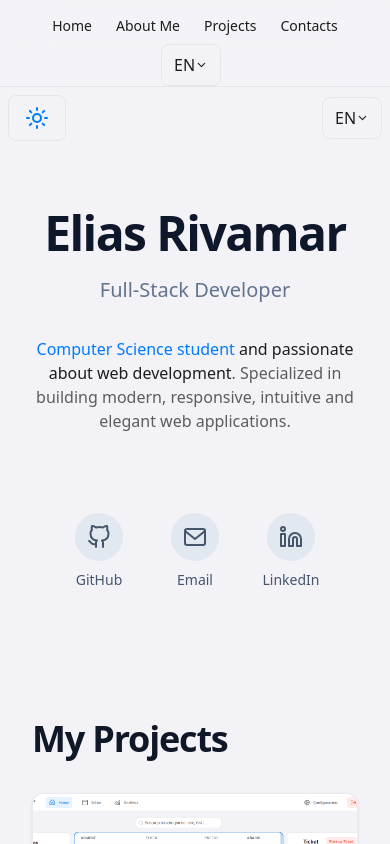
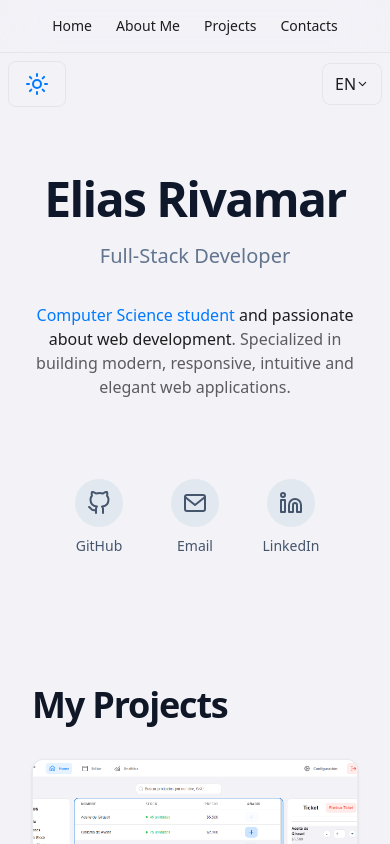
Before and after one commit to EliasRivamar/Portfolio-Web, a React (Vite) app: page / in a window 390 px wide. Built offline with nearby package versions, Linux system fonts and the light colour scheme.

Commit message:
chore: fixing errors

```diff
--- a/src/components/Header.jsx
+++ b/src/components/Header.jsx
@@ -58,7 +58,7 @@ export function Header() {
             </a>
           </nav>
         </div>
-          <div className="flex place-items-center justify-end gap-2 pr-2 -mt-2">
+          <div className="hidden lg:block place-items-center justify-end gap-2 pr-2 -mt-2">
             <div className=" flex w-15 place-items-center">
               <CustomSelect
                 value={lang === 'es' ? 'ES' : 'EN'}
```
